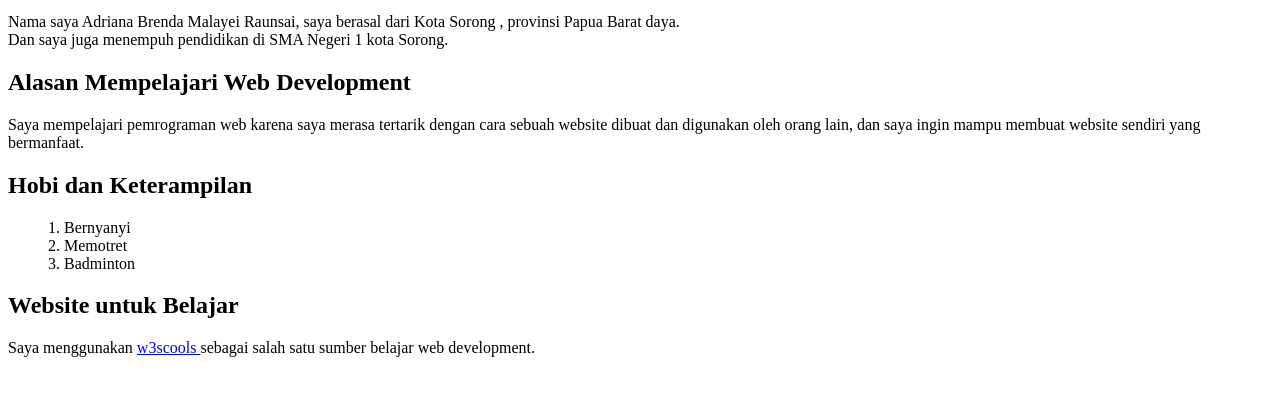
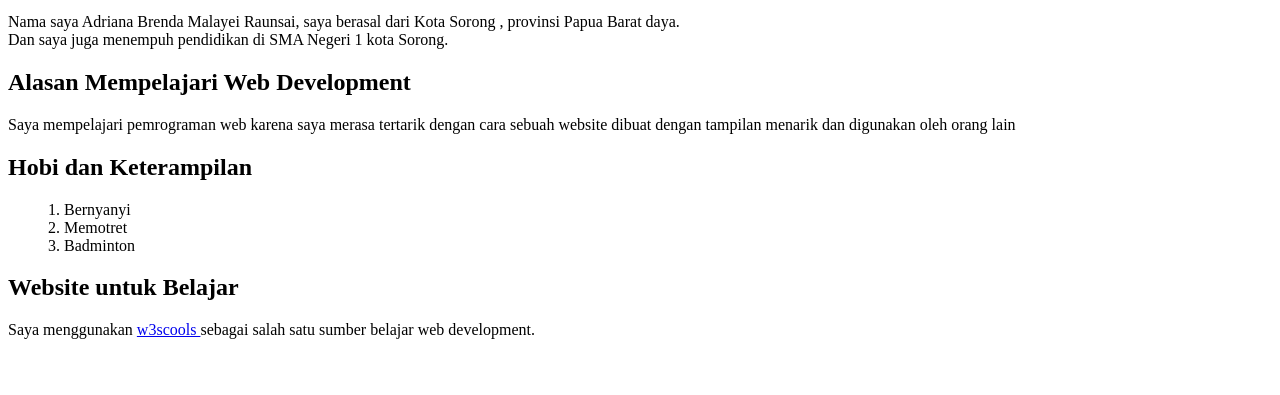
Before and after one commit to 202534016-sketch/webdev-week1, a plain HTML site: page minggu_1/index.html in a window 1280 px wide. Shown: the part 101-496 px from the top of the page. Drawn offline with Linux system fonts and the light colour scheme.

Commit message:
Menambahkan alasan belajar web

```diff
--- a/minggu_1/index.html
+++ b/minggu_1/index.html
@@ -13,8 +13,7 @@
     >Alasan Mempelajari Web Development</h2>
     <p>
         Saya mempelajari pemrograman web karena saya merasa tertarik dengan cara
-        sebuah website dibuat dan digunakan oleh orang lain, dan saya ingin mampu membuat website sendiri
-        yang bermanfaat.
+        sebuah website dibuat dengan tampilan menarik dan digunakan oleh orang lain
     </p>
     <h2>Hobi dan Keterampilan</h2>
     <ul>
```
